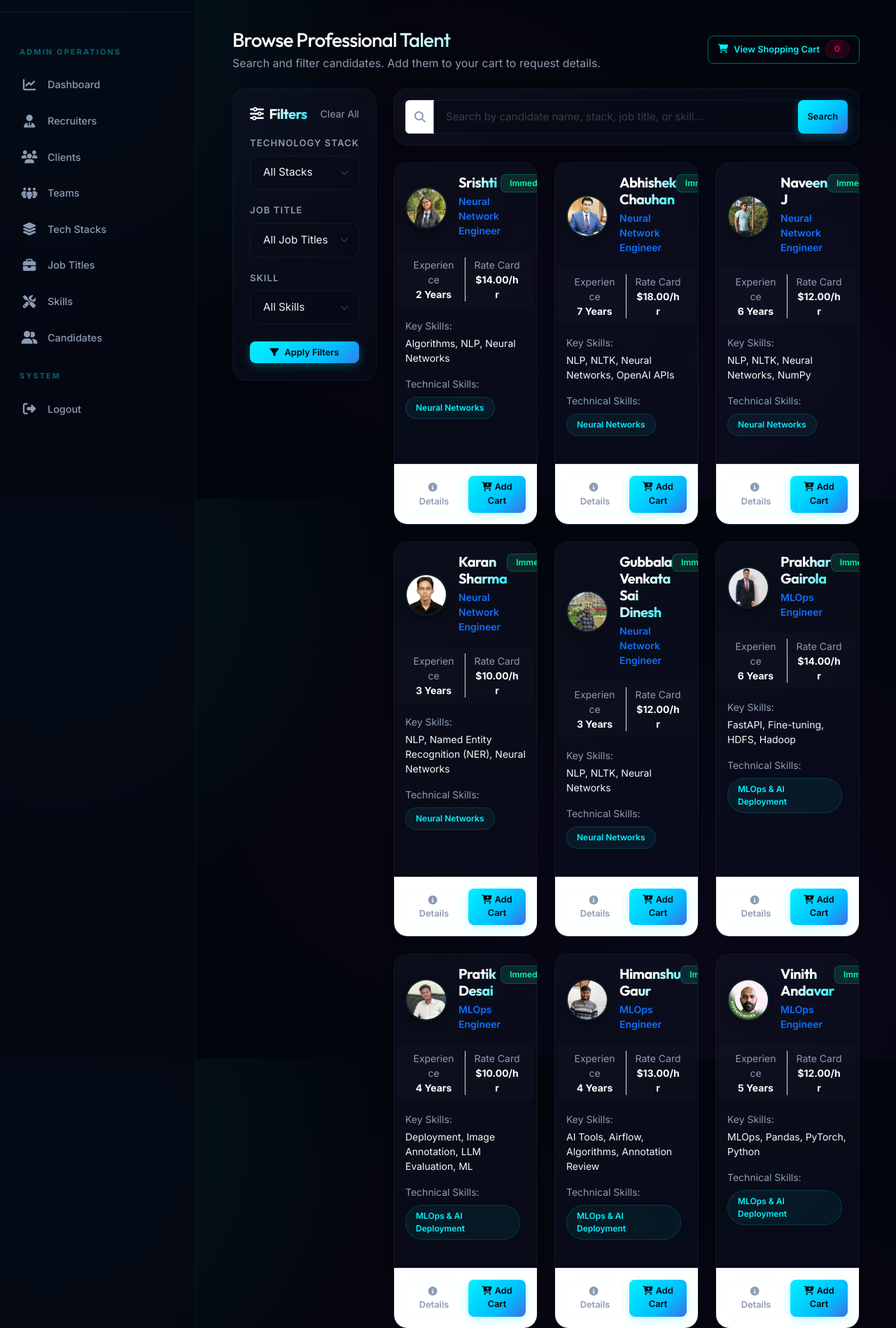
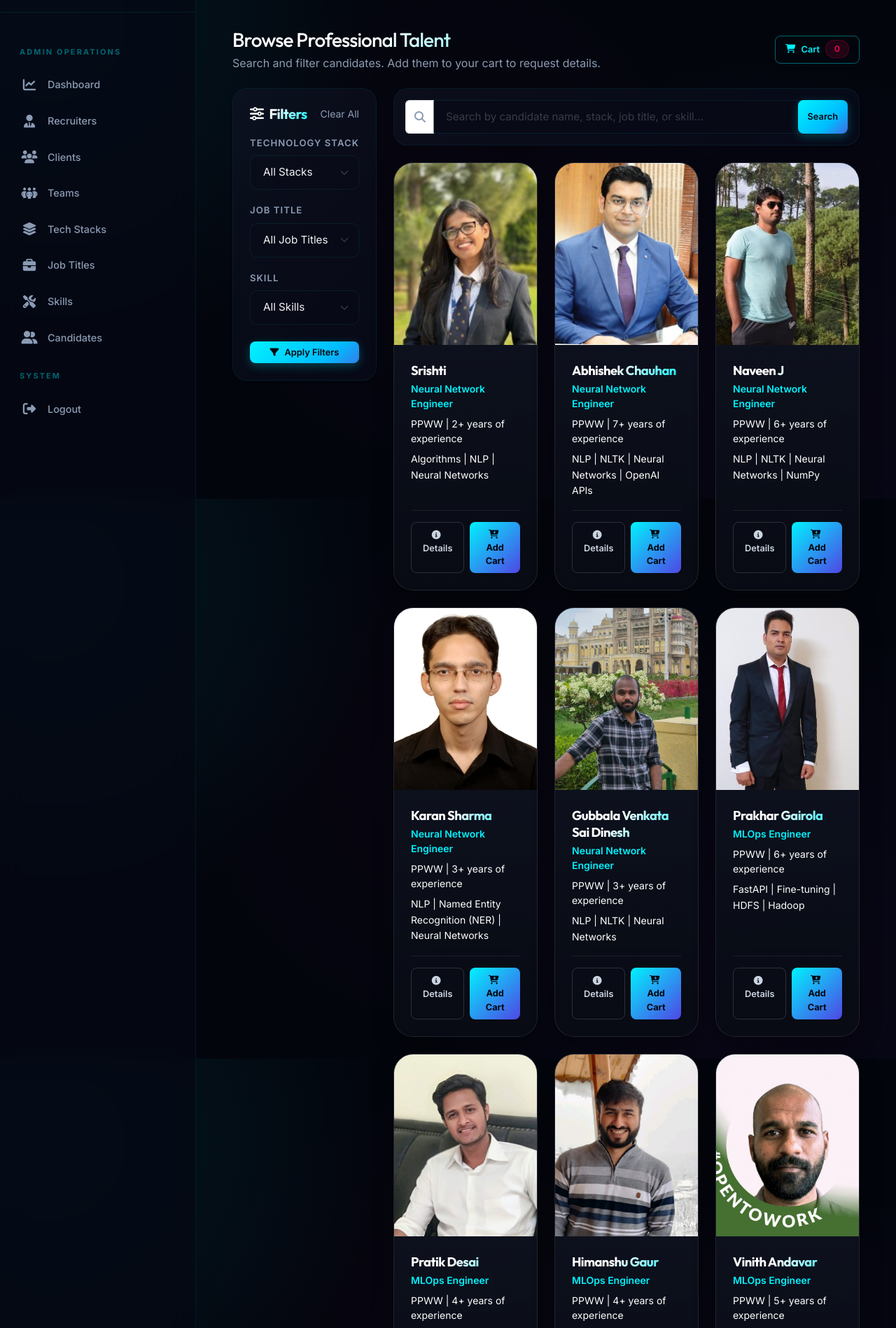
Before and after one commit to saichandramouli/talent-portal, a Django app: page /clients/dashboard/ in a window 1280 px wide. Shown: the part 87-1985 px from the top of the page at 70% size. Run offline with Django 5.2, Linux system fonts and the light colour scheme; a user stored in the database is signed in; data comes from the database, SQL or seed files in the repository; both versions use the stored data as it was after the commit.

Commit message:
changed the design of candidate card

```diff
--- a/static/css/styles.css
+++ b/static/css/styles.css
@@ -6,31 +6,42 @@
     --font-body: 'Inter', sans-serif;
 
     /* Design Colors - Dark AI/Cybernetic Theme */
-    --bg-main: #03050d; /* Deep Space Obsidian */
+    --bg-main: #03050d;
+    /* Deep Space Obsidian */
     --sidebar-bg: rgba(6, 8, 20, 0.75);
     --sidebar-hover: rgba(0, 242, 254, 0.12);
 
-    --primary-color: #00f2fe; /* Cyber Electric Cyan */
+    --primary-color: #00f2fe;
+    /* Cyber Electric Cyan */
     --primary-hover: #00dfd8;
     --primary-glow: rgba(0, 242, 254, 0.35);
 
-    --secondary-color: #7928ca; /* AI Hologram Purple */
+    --secondary-color: #7928ca;
+    /* AI Hologram Purple */
     --secondary-hover: #b800ff;
     --secondary-glow: rgba(121, 40, 202, 0.3);
 
-    --accent-color: #ff0080; /* Synthwave Magenta */
+    --accent-color: #ff0080;
+    /* Synthwave Magenta */
 
-    --success-color: #00ffaa; /* Cyber Neon Green */
+    --success-color: #00ffaa;
+    /* Cyber Neon Green */
     --success-bg: rgba(0, 255, 170, 0.12);
-    --warning-color: #ffb703; /* Solar Amber */
+    --warning-color: #ffb703;
+    /* Solar Amber */
     --warning-bg: rgba(255, 183, 3, 0.12);
-    --danger-color: #ff0055; /* Neon Laser Red */
+    --danger-color: #ff0055;
+    /* Neon Laser Red */
     --danger-bg: rgba(255, 0, 85, 0.12);
 
-    --text-main: #f3f4f6; /* Ice White */
-    --text-muted: #8b9bb4; /* Futuristic Slate Grey */
-    --card-bg: rgba(11, 15, 33, 0.5); /* Semi-transparent Cyber Grid */
-    --border-color: rgba(0, 242, 254, 0.08); /* Frosted Cyan Edge */
+    --text-main: #f3f4f6;
+    /* Ice White */
+    --text-muted: #8b9bb4;
+    /* Futuristic Slate Grey */
+    --card-bg: rgba(11, 15, 33, 0.5);
+    /* Semi-transparent Cyber Grid */
+    --border-color: rgba(0, 242, 254, 0.08);
+    /* Frosted Cyan Edge */
     --glass-blur: blur(18px);
 
     /* Glowing Shadows */
@@ -47,13 +58,16 @@
     width: 6px;
     height: 6px;
 }
+
 ::-webkit-scrollbar-track {
     background: var(--bg-main);
 }
+
 ::-webkit-scrollbar-thumb {
     background: rgba(0, 242, 254, 0.2);
     border-radius: 99px;
 }
+
 ::-webkit-scrollbar-thumb:hover {
     background: rgba(0, 242, 254, 0.45);
     box-shadow: 0 0 10px rgba(0, 242, 254, 0.5);
@@ -72,11 +86,18 @@
     min-height: 100vh;
 }
 
-.text-muted, .text-secondary {
+.text-muted,
+.text-secondary {
     color: var(--text-muted) !important;
 }
 
-h1, h2, h3, h4, h5, h6, .brand-text {
+h1,
+h2,
+h3,
+h4,
+h5,
+h6,
+.brand-text {
     font-family: var(--font-heading);
     font-weight: 800;
     letter-spacing: -0.03em;
@@ -99,7 +120,12 @@
 }
 
 /* Base transitions */
-a, button, .card, .nav-link, .badge-chip, .btn {
+a,
+button,
+.card,
+.nav-link,
+.badge-chip,
+.btn {
     transition: var(--transition-smooth);
 }
 
@@ -230,11 +256,13 @@
     color: var(--primary-color) !important;
 }
 
-.top-navbar .navbar-brand, .logo-hover {
+.top-navbar .navbar-brand,
+.logo-hover {
     transition: var(--transition-smooth);
 }
 
-.top-navbar .navbar-brand:hover, .logo-hover:hover {
+.top-navbar .navbar-brand:hover,
+.logo-hover:hover {
     transform: scale(1.04);
     filter: drop-shadow(0 0 8px rgba(0, 242, 254, 0.6));
 }
@@ -244,7 +272,8 @@
 }
 
 /* --- Premium Cyber-Glassmorphic Cards --- */
-.card, .card-premium {
+.card,
+.card-premium {
     background: var(--card-bg) !important;
     backdrop-filter: var(--glass-blur) !important;
     -webkit-backdrop-filter: var(--glass-blur) !important;
@@ -255,7 +284,8 @@
     overflow: hidden;
 }
 
-.card::before, .card-premium::before {
+.card::before,
+.card-premium::before {
     content: '';
     position: absolute;
     top: 0;
@@ -267,7 +297,8 @@
     pointer-events: none;
 }
 
-.card:hover, .card-premium:hover {
+.card:hover,
+.card-premium:hover {
     box-shadow: var(--shadow-lg), var(--shadow-premium);
     border-color: rgba(0, 242, 254, 0.22) !important;
     transform: translateY(-4px);
@@ -436,7 +467,8 @@
     box-shadow: var(--shadow-md);
 }
 
-.form-control, .form-select {
+.form-control,
+.form-select {
     background-color: rgba(6, 8, 20, 0.5);
     border: 1px solid var(--border-color);
     color: var(--text-main);
@@ -450,7 +482,8 @@
     color: rgba(255, 255, 255, 0.2);
 }
 
-.form-control:focus, .form-select:focus {
+.form-control:focus,
+.form-select:focus {
     background-color: rgba(6, 8, 20, 0.8);
     border-color: var(--primary-color);
     color: #ffffff;
@@ -458,7 +491,8 @@
     outline: none;
 }
 
-.form-control:disabled, .form-control[readonly] {
+.form-control:disabled,
+.form-control[readonly] {
     background-color: rgba(6, 8, 20, 0.3) !important;
     color: var(--text-muted) !important;
     border-color: rgba(0, 242, 254, 0.04) !important;
@@ -662,7 +696,8 @@
     color: #a7f3d0;
 }
 
-.alert-danger, .alert-error {
+.alert-danger,
+.alert-error {
     border-color: rgba(255, 0, 85, 0.3);
     background-color: rgba(255, 0, 85, 0.08);
     color: #fca5a5;
@@ -694,7 +729,8 @@
 }
 
 /* Custom avatar circle fallback */
-.avatar-circle-sm, .avatar-circle-lg {
+.avatar-circle-sm,
+.avatar-circle-lg {
     background: linear-gradient(135deg, var(--primary-color) 0%, var(--secondary-color) 100%) !important;
     box-shadow: var(--shadow-sm);
     color: #03050d !important;
@@ -706,6 +742,7 @@
         opacity: 0;
         transform: translateY(15px);
     }
+
     to {
         opacity: 1;
         transform: translateY(0);
@@ -722,3 +759,138 @@
     backdrop-filter: var(--glass-blur);
     -webkit-backdrop-filter: var(--glass-blur);
 }
+
+/* Premium Cyberpunk Card Design */
+.candidate-card-premium-cyber {
+    background: #0d111d !important;
+    border: 1px solid rgba(255, 255, 255, 0.08) !important;
+    border-radius: 28px !important;
+    overflow: hidden !important;
+    transition: var(--transition-smooth);
+    box-shadow: 0 10px 30px rgba(0, 0, 0, 0.4) !important;
+}
+
+.candidate-card-premium-cyber:hover {
+    transform: translateY(-8px);
+    border-color: rgba(0, 242, 254, 0.4) !important;
+    box-shadow: 0 15px 40px rgba(0, 242, 254, 0.15), var(--shadow-premium) !important;
+}
+
+.candidate-card-premium-cyber .card-image-wrap {
+    position: relative;
+    width: 100%;
+    height: 260px; /* Fixed height for consistent grid layout */
+    overflow: hidden;
+    background: #1e293b;
+}
+
+.candidate-card-premium-cyber .candidate-img-full {
+    width: 100%;
+    height: 100%;
+    object-fit: cover;
+    transition: var(--transition-smooth);
+}
+
+.candidate-card-premium-cyber:hover .candidate-img-full {
+    transform: scale(1.06);
+}
+
+.candidate-card-premium-cyber .avatar-fallback-full {
+    width: 100%;
+    height: 100%;
+    font-size: 3rem;
+    font-weight: 800;
+    color: #ffffff;
+    background: linear-gradient(135deg, #1e1b4b 0%, #311042 100%);
+}
+
+/* Availability Badge Overlay */
+.candidate-card-premium-cyber .badge-available {
+    position: absolute;
+    top: 16px;
+    right: 16px;
+    background: rgba(209, 250, 229, 0.95);
+    color: #065f46;
+    font-weight: 700;
+    font-size: 0.75rem;
+    padding: 6px 14px;
+    border-radius: 20px;
+    box-shadow: 0 4px 8px rgba(0, 0, 0, 0.1);
+    display: inline-flex;
+    align-items: center;
+}
+
+/* Bottom content section */
+.candidate-card-premium-cyber .card-content-cyber {
+    padding: 24px;
+    background: linear-gradient(180deg, rgba(13, 17, 29, 0.85) 0%, #080b13 100%);
+    backdrop-filter: blur(12px);
+    -webkit-backdrop-filter: blur(12px);
+}
+
+.candidate-card-premium-cyber .text-white {
+    color: #ffffff !important;
+    font-size: 1.15rem;
+}
+
+.candidate-card-premium-cyber .text-muted-separator {
+    color: rgba(255, 255, 255, 0.4);
+    margin: 0 4px;
+}
+
+.candidate-card-premium-cyber .text-cyan-accent {
+    color: #00f2fe !important;
+    font-weight: 600;
+}
+
+.candidate-card-premium-cyber .text-slate-light {
+    color: #ffffff !important;
+}
+
+.candidate-card-premium-cyber .text-slate-muted {
+    color: #ffffff !important;
+}
+
+.candidate-card-premium-cyber .text-skills-list {
+    line-height: 1.6;
+    margin-top: 8px;
+}
+
+/* Buttons and Footer */
+.candidate-card-premium-cyber .border-top-cyber {
+    border-top: 1px solid rgba(255, 255, 255, 0.08) !important;
+}
+
+.candidate-card-premium-cyber .btn-outline-cyber {
+    border: 1px solid rgba(255, 255, 255, 0.15) !important;
+    color: #cbd5e1 !important;
+    background: transparent;
+    padding: 8px 16px !important;
+}
+
+.candidate-card-premium-cyber .btn-outline-cyber:hover {
+    background: rgba(255, 255, 255, 0.05) !important;
+    border-color: rgba(255, 255, 255, 0.3) !important;
+    color: #ffffff !important;
+}
+
+.candidate-card-premium-cyber .btn-primary-cyber {
+    background: linear-gradient(135deg, #00f2fe 0%, #4f46e5 100%);
+    border: none !important;
+    color: #03050d !important;
+    font-weight: 700;
+    padding: 8px 16px !important;
+}
+
+.candidate-card-premium-cyber .btn-primary-cyber:hover {
+    box-shadow: 0 0 15px rgba(0, 242, 254, 0.4) !important;
+    color: #ffffff !important;
+}
+
+.candidate-card-premium-cyber .btn-success-cyber {
+    background: rgba(16, 185, 129, 0.15) !important;
+    border: 1px solid rgba(16, 185, 129, 0.3) !important;
+    color: #34d399 !important;
+    font-weight: 700;
+    padding: 8px 16px !important;
+}
--- a/templates/base.html
+++ b/templates/base.html
@@ -119,7 +119,7 @@
                             </li>
                             <li class="nav-item me-3">
                                 <a class="nav-link {% if request.resolver_match.url_name == 'cart_view' %}active{% endif %}" href="{% url 'cart_view' %}">
-                                    <i class="fa-solid fa-shopping-cart me-1"></i> Shopping Cart
+                                    <i class="fa-solid fa-shopping-cart me-1"></i> Cart
                                     {% if user.visible_cart_items.count > 0 %}
                                     <span class="badge bg-danger rounded-pill ms-1">{{ user.visible_cart_items.count }}</span>
                                     {% endif %}
--- a/templates/clients/client_dashboard.html
+++ b/templates/clients/client_dashboard.html
@@ -10,7 +10,7 @@
         </div>
         <a href="{% url 'cart_view' %}" class="btn btn-sm btn-outline-primary d-flex align-items-center gap-2">
             <i class="fa-solid fa-shopping-cart"></i>
-            <span>View Shopping Cart</span>
+            <span>Cart</span>
             <span class="badge bg-danger rounded-pill">{{ user.visible_cart_items.count }}</span>
         </a>
     </div>
@@ -85,7 +85,8 @@
                         <span class="input-group-text bg-white border-end-0 text-muted"><i
                                 class="fa-solid fa-magnifying-glass"></i></span>
                         <input type="text" name="q" class="form-control border-start-0"
-                            placeholder="Search by candidate name, stack, job title, or skill..." value="{{ search_query }}">
+                            placeholder="Search by candidate name, stack, job title, or skill..."
+                            value="{{ search_query }}">
                         <button type="submit" class="btn btn-sm btn-primary-custom px-4">Search</button>
                     </div>
                 </form>
@@ -95,70 +96,55 @@
             <div class="row g-4">
                 {% for candidate in candidates %}
                 <div class="col-md-6 col-lg-4">
-                    <div class="card card-premium h-100 shadow-sm d-flex flex-column">
-                        <div class="card-body p-3 flex-grow-1">
-                            <div class="d-flex align-items-start justify-content-between mb-3">
-                                <div class="d-flex align-items-center">
+                    <div class="card candidate-card-premium-cyber h-100 shadow-sm d-flex flex-column">
+                        <!-- Top Image Section (Full Width, No Padding) -->
+                        <div class="card-image-wrap">
                             {% if candidate.profile_photo %}
-                                    <img src="{{ candidate.profile_photo.url }}" alt="{{ candidate.full_name }}"
-                                        class="candidate-card-avatar me-3">
+                            <img src="{{ candidate.profile_photo.url }}" alt="{{ candidate.full_name }}" class="candidate-img-full">
                             {% else %}
-                                    <div class="avatar-circle-sm bg-indigo text-white rounded-circle d-flex align-items-center justify-content-center me-3"
-                                        style="width: 50px; height: 50px; font-weight: 600; font-size: 1.2rem;">
+                            <div class="avatar-fallback-full d-flex align-items-center justify-content-center">
                                 {{ candidate.full_name|slice:":2"|upper }}
                             </div>
                             {% endif %}
-                                    <div>
-                                        <h5 class="card-title fw-bold mb-1">{{ candidate.full_name }}</h5>
+                        </div>
+
+                        <!-- Bottom Content Section (Frosted Dark Cyber Theme) -->
+                        <div class="card-content-cyber flex-grow-1 d-flex flex-column justify-content-between">
+                            <div class="mb-3 text-start">
+                                <h5 class="fw-bold mb-1">
+                                    <span class="text-white">{{ candidate.full_name }}</span>
+                                </h5>
                                 {% if candidate.job_title %}
-                                            <div class="text-primary small fw-semibold mb-1">{{ candidate.job_title }}</div>
+                                <div class="text-cyan-accent small mb-2 fw-semibold">
+                                    {{ candidate.job_title }}
+                                </div>
+                                {% endif %}
+                                <div class="text-slate-light small mb-2" style="color: #ffffff !important;">
+                                    {{ candidate.recruiter.company_name|default:"People Prime" }} | {{ candidate.years_of_experience }}+ years of experience
+                                </div>
+                                {% if candidate.skills.all %}
+                                <div class="text-slate-muted small text-skills-list" style="color: #ffffff !important;">
+                                    {% for skill in candidate.skills.all %}
+                                        {{ skill.name }}{% if not forloop.last %} | {% endif %}
+                                    {% endfor %}
+                                </div>
                                 {% endif %}
                             </div>
-                                </div>
-                                <span class="badge bg-success">{{ candidate.availability }}</span>
-                            </div>
 
-                            <div class="row mb-3 bg-light p-2 rounded text-center small">
-                                <div class="col-6 border-end">
-                                    <div class="text-muted">Experience</div>
-                                    <div class="fw-bold text-white">{{ candidate.years_of_experience }} Years</div>
-                                </div>
-                                <div class="col-6">
-                                    <div class="text-muted">Rate Card</div>
-                                    <div class="fw-bold text-white">${{ candidate.rate_card }}/hr</div>
-                                </div>
-                            </div>
-
-                            {% if candidate.skills.all %}
-                            <div class="mb-3">
-                                <div class="text-muted small mb-1">Key Skills:</div>
-                                <div class="text-light small">{{ candidate.skills.all|join:", " }}</div>
-                            </div>
-                            {% endif %}
-
-                            <div class="mb-3">
-                                <div class="text-muted small mb-2">Technical Skills:</div>
-                                <div class="d-flex flex-wrap">
-                                    {% for stack in candidate.technical_stack.all %}
-                                    <span class="badge-chip">{{ stack.name }}</span>
-                                    {% endfor %}
-                                </div>
-                            </div>
-                        </div>
-
-                        <div class="card-footer bg-white border-top p-3 d-flex justify-content-between gap-2 mt-auto">
-                            <a href="{% url 'candidate_detail' candidate.id %}" class="btn btn-sm btn-outline-secondary w-50">
+                            <div class="pt-3 border-top-cyber d-flex justify-content-between gap-2 mt-auto">
+                                <a href="{% url 'candidate_detail' candidate.id %}" class="btn btn-sm btn-outline-cyber w-50">
                                     <i class="fa-solid fa-circle-info me-1"></i>Details
                                 </a>
                                 {% if candidate.id in cart_candidate_ids %}
-                            <button class="btn btn-sm btn-success w-50" disabled>
+                                <button class="btn btn-sm btn-success-cyber w-50" disabled>
                                     <i class="fa-solid fa-circle-check me-1"></i>In Cart
                                 </button>
                                 {% else %}
-                            <a href="{% url 'add_to_cart' candidate.id %}" class="btn btn-sm btn-primary-custom w-50">
+                                <a href="{% url 'add_to_cart' candidate.id %}" class="btn btn-sm btn-primary-cyber w-50">
                                     <i class="fa-solid fa-cart-plus me-1"></i>Add Cart
                                 </a>
                                 {% endif %}
+                            </div>
                         </div>
                     </div>
                 </div>
@@ -174,7 +160,7 @@
 </div>
 
 <script>
-document.addEventListener("DOMContentLoaded", function() {
+    document.addEventListener("DOMContentLoaded", function () {
         const stackFilter = document.getElementById("stack_filter");
         const jobTitleFilter = document.getElementById("job_title_filter");
 
@@ -446,7 +432,7 @@
                 });
             }
 
-        stackFilter.addEventListener("change", function() {
+            stackFilter.addEventListener("change", function () {
                 updateJobTitles();
                 updateSkills();
             });
```
Also changed, not shown: templates/candidates/candidate_detail.html (+7 -7 lines), templates/clients/cart_view.html (+9 -9 lines), db.sqlite3. Lines whose indentation alone changed are shown as unchanged.
